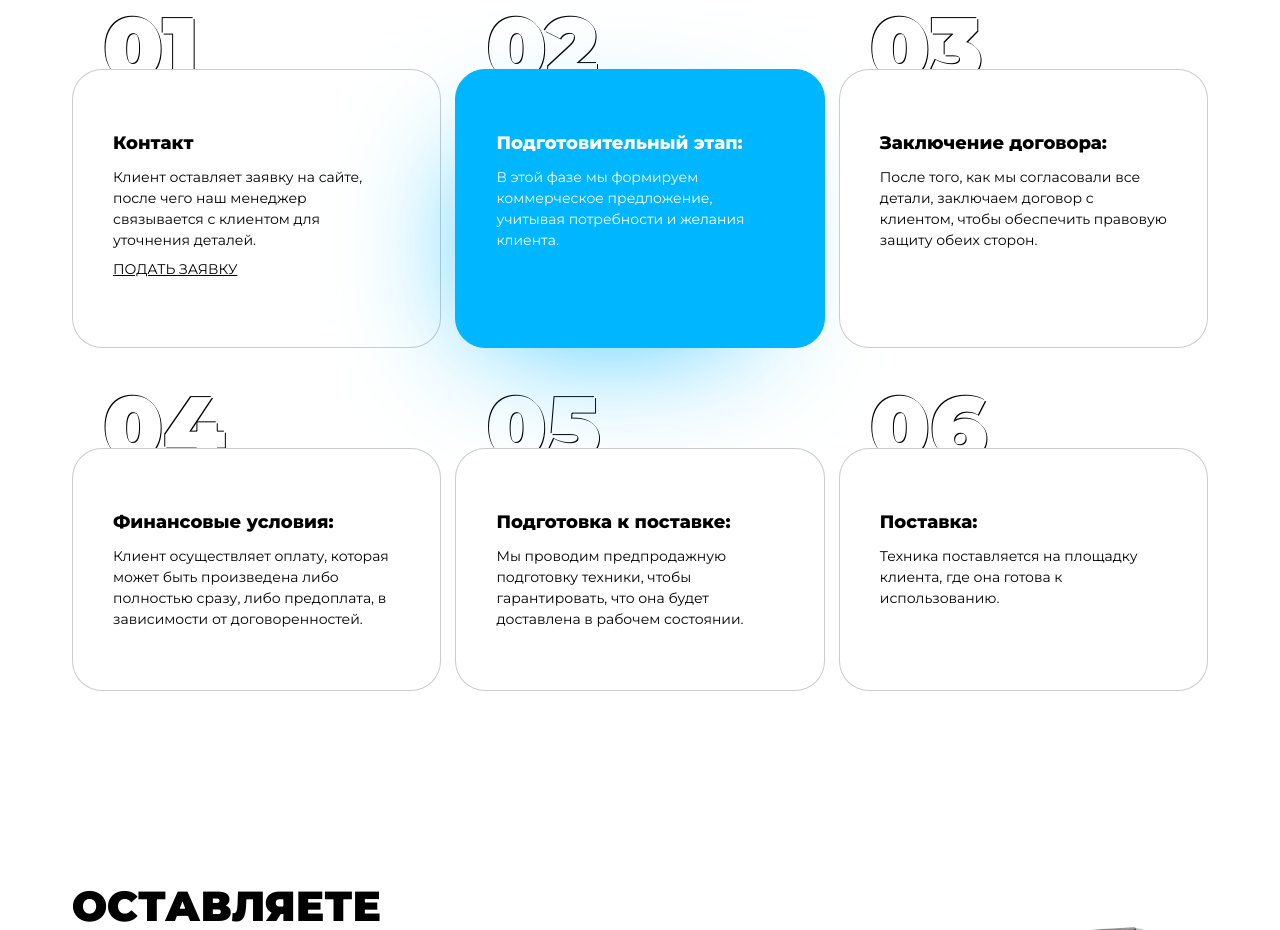
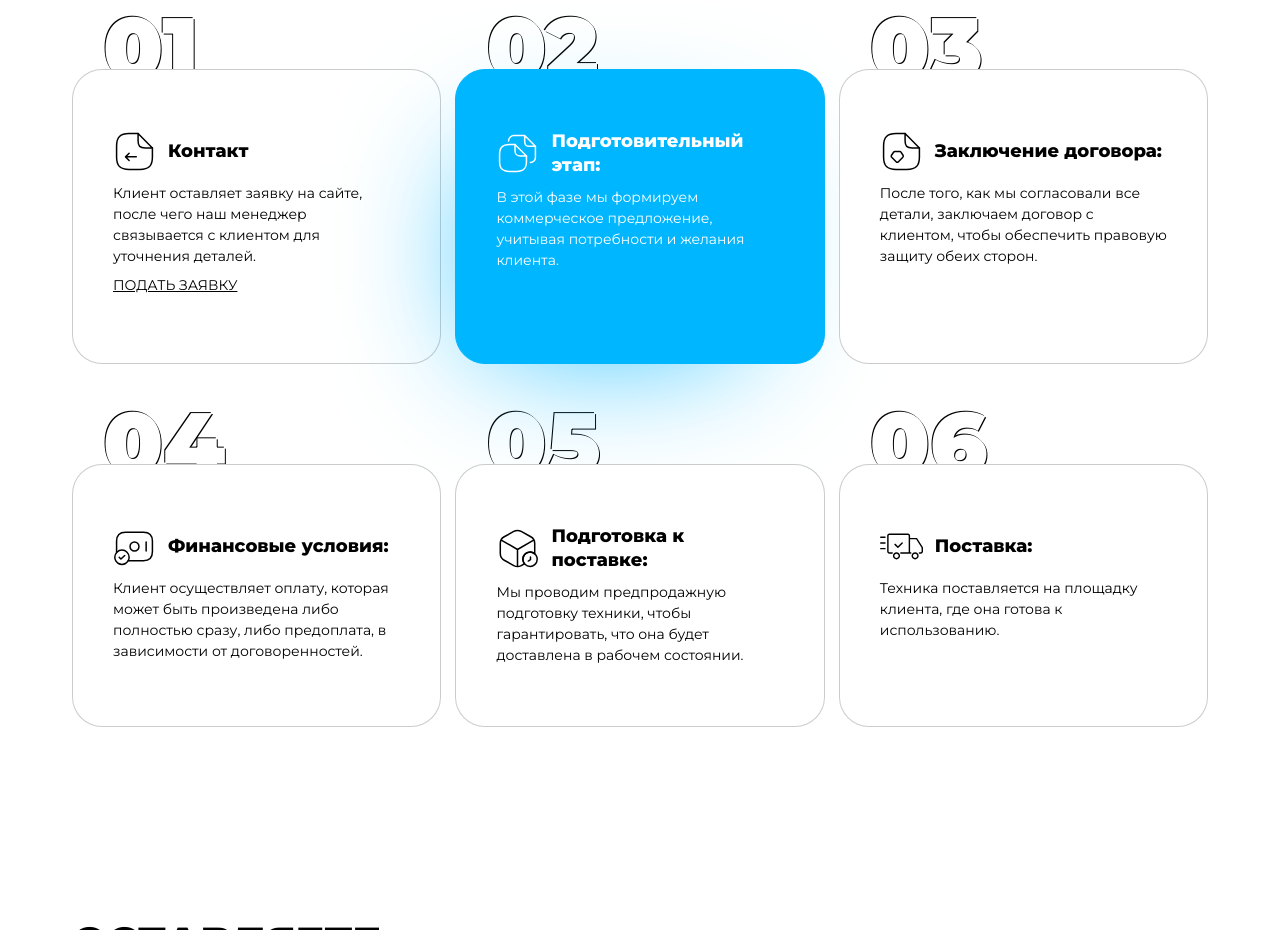
Before and after one commit to nurali-code/shann, a plain HTML site: page index.html in a window 1280 px wide. Shown: the part 5760-6690 px from the top of the page. Drawn offline with Linux system fonts and the light colour scheme.

Commit message:
process added icons

```diff
--- a/index.html
+++ b/index.html
@@ -498,7 +498,7 @@
             <h2>Как <b>мы работаем</b></h2>
             <ol class="wrap">
                 <li>
-                    <p class="heading">Контакт</p>
+                    <p class="heading"><img src="img/p-1.svg" alt="img"> Контакт</p>
                     <p class="text">
                         Клиент оставляет заявку на сайте, после чего наш менеджер связывается с клиентом для уточнения
                         деталей.
@@ -506,34 +506,34 @@
                     <button data-modal="modal-form" class="btn__link">Подать заявку</button>
                 </li>
                 <li class="pop">
-                    <p class="heading">Подготовительный этап:</p>
+                    <p class="heading"><img src="img/p-2.svg" alt="img"> Подготовительный этап:</p>
                     <p class="text">
                         В этой фазе мы формируем коммерческое предложение, учитывая потребности и желания клиента.
                     </p>
                 </li>
                 <li>
-                    <p class="heading">Заключение договора:</p>
+                    <p class="heading"><img src="img/p-3.svg" alt="img"> Заключение договора:</p>
                     <p class="text">
                         После того, как мы согласовали все детали, заключаем договор с клиентом, чтобы обеспечить
                         правовую защиту обеих сторон.
                     </p>
                 </li>
                 <li>
-                    <p class="heading">Финансовые условия:</p>
+                    <p class="heading"><img src="img/p-4.svg" alt="img"> Финансовые условия:</p>
                     <p class="text">
                         Клиент осуществляет оплату, которая может быть произведена либо полностью сразу, либо
                         предоплата, в зависимости от договоренностей.
                     </p>
                 </li>
                 <li>
-                    <p class="heading">Подготовка к поставке:</p>
+                    <p class="heading"><img src="img/p-5.svg" alt="img"> Подготовка к поставке:</p>
                     <p class="text">
                         Мы проводим предпродажную подготовку техники, чтобы гарантировать, что она будет доставлена в
                         рабочем состоянии.
                     </p>
                 </li>
                 <li>
-                    <p class="heading">Поставка:</p>
+                    <p class="heading"><img src="img/p-6.svg" alt="img"> Поставка:</p>
                     <p class="text">
                         Техника поставляется на площадку клиента, где она готова к использованию.
                     </p>
--- a/sass/style.sass
+++ b/sass/style.sass
@@ -469,8 +469,14 @@
     .heading
         font-weight: 700
         font-size: 18px
-        line-height: 150%
+        line-height: 130%
         margin: 0 0 10px
+        position: relative
+        display: flex
+        align-items: center
+        img
+            margin-right: 12px
+            width: 43px
 
     .text
         font-weight: 400
```
Also changed, not shown: css/style.css, img/p-1.svg (added), img/p-2.svg (added), img/p-3.svg (added), img/p-4.svg (added), img/p-5.svg (added), img/p-6.svg (added), 1 other file.
